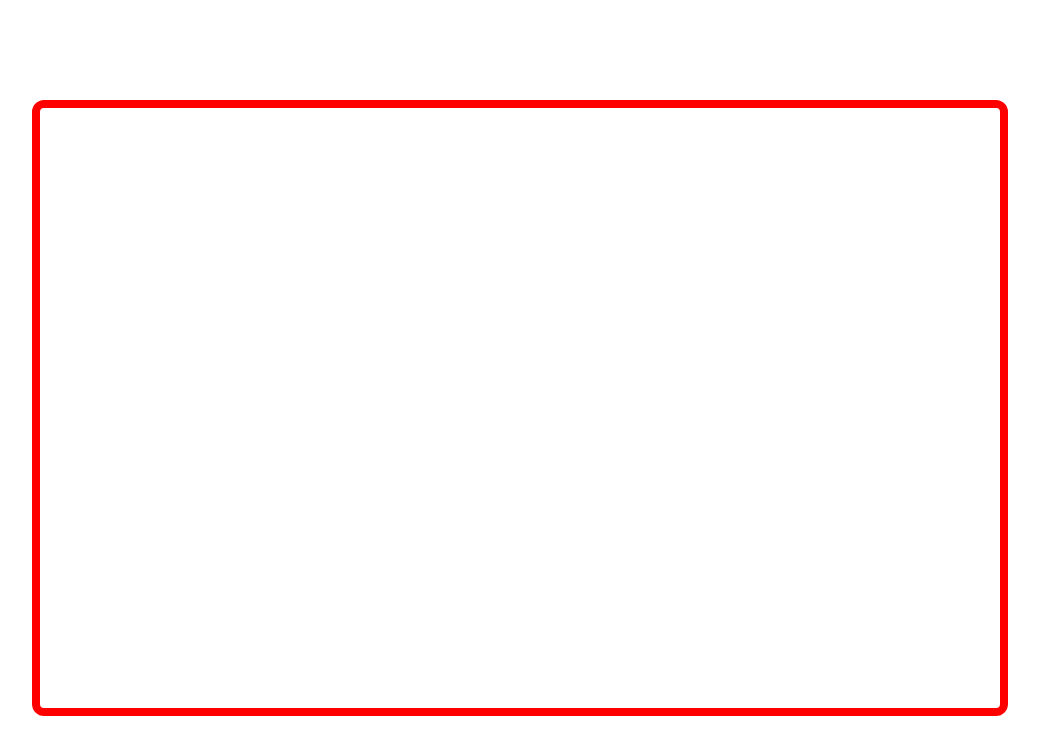
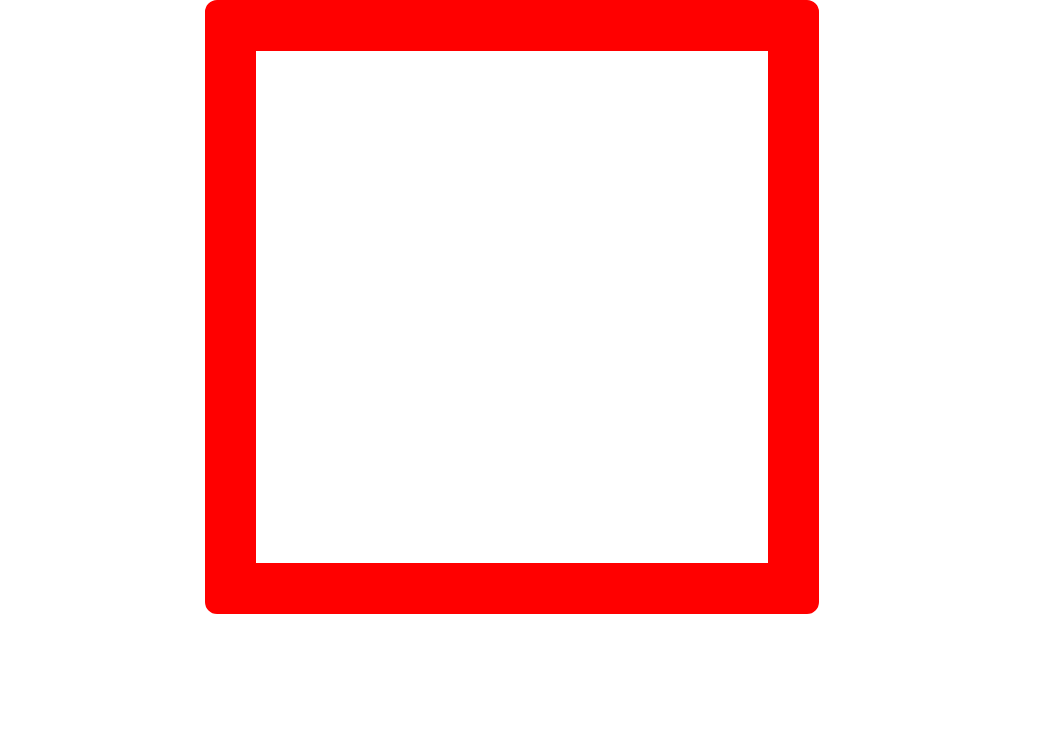
Before and after one commit to CPitaz108/odin-etch-a-sketch, a plain HTML site: page index.html in a window 1280 px wide. Shown: the whole page, without its empty margins (128-1167 px from the left). Drawn offline with Linux system fonts and the light colour scheme.

Commit message:
Adjusted the size and centered it

```diff
--- a/styles.css
+++ b/styles.css
@@ -1,5 +1,6 @@
 html, body {
   margin: 0px;
+  overflow: hidden;
 }
 
 body {
@@ -8,11 +9,10 @@ body {
 }
 
 #eas-container {
-  border: 1vh solid red;
-  border-radius: 1.5vh/1.5vh;
-  width: 75%;
-  height: 75%;
+  border: 4vw solid red;
+  border-radius: 1.5vh / 1.5vh;
+  width: 40vw;
+  height: 40vw;
   position: relative;
-  left: 12.5%;
-  top: 12.5%;
+  left: 26vw;
 }
```
